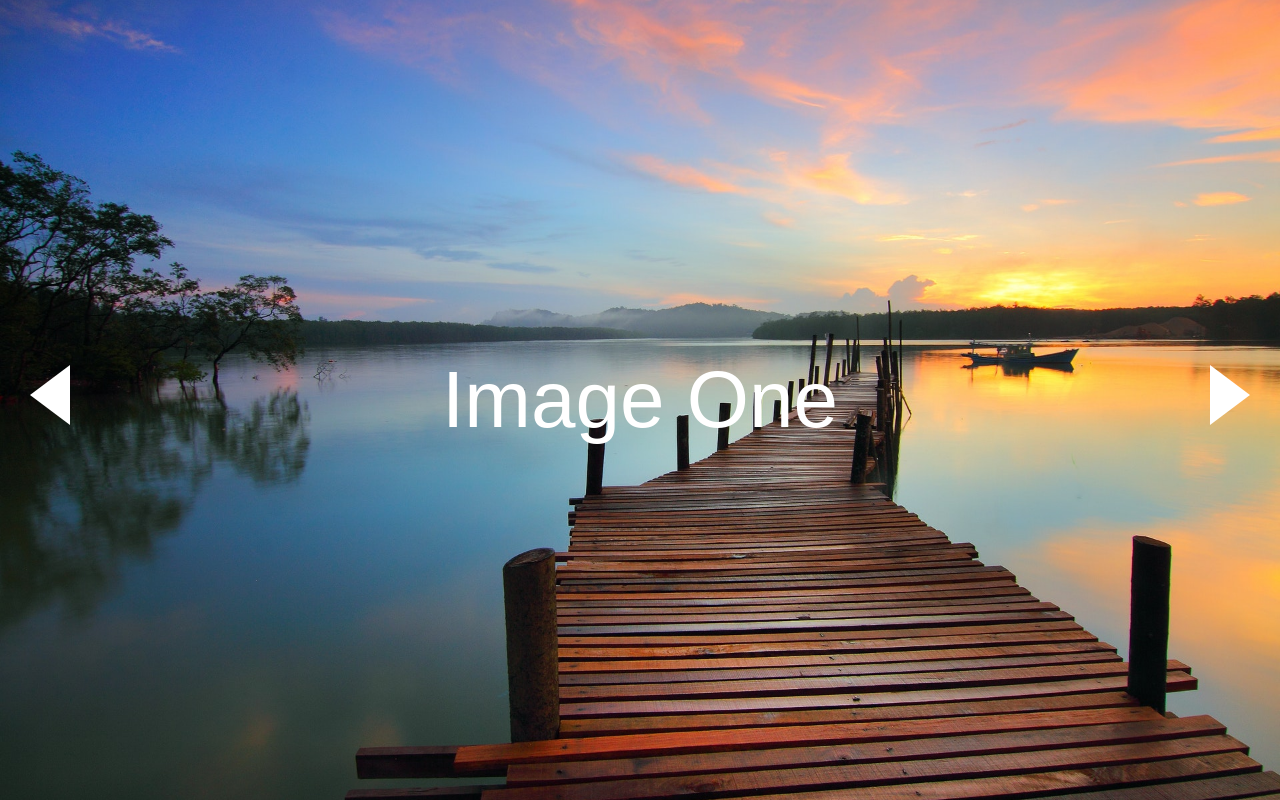
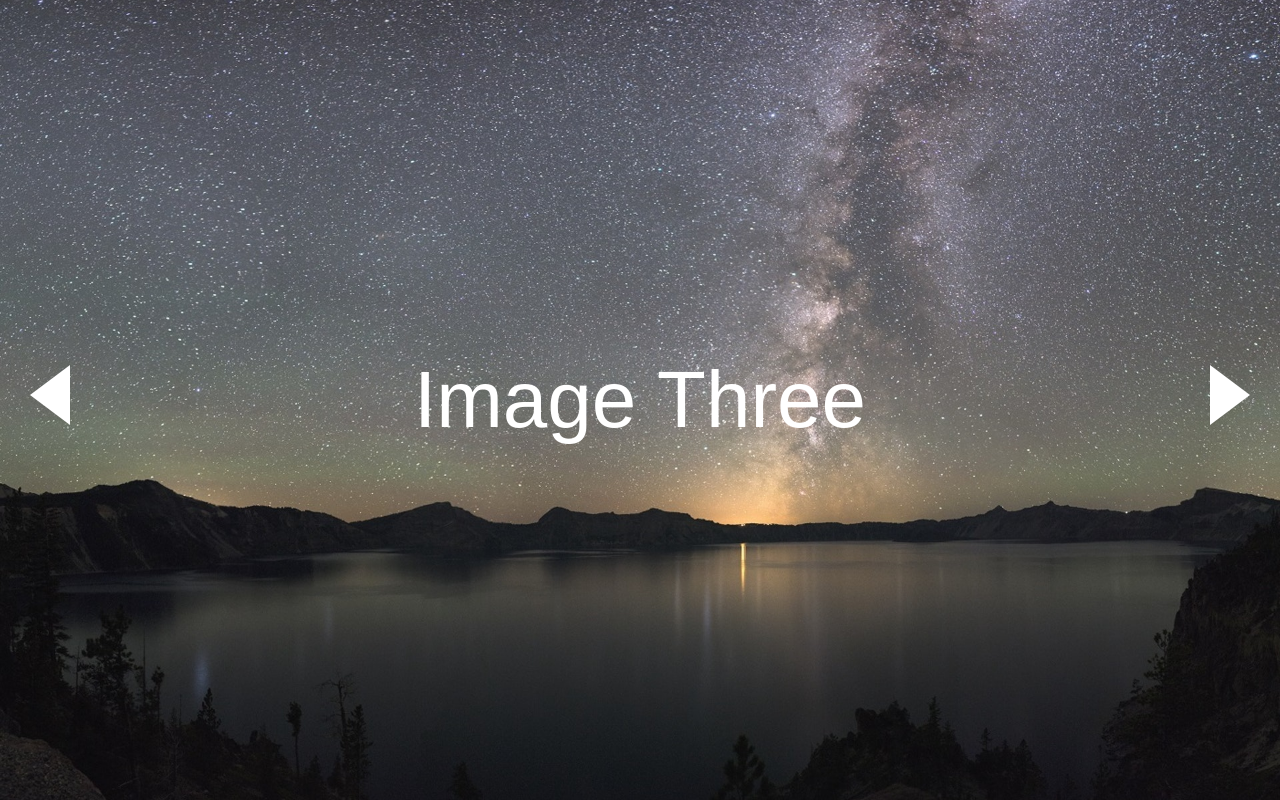
Before and after one commit to czuniga10/image-slider, a plain HTML site: page index.html in a window 1280 px wide. Both pictures are taken after a click on the element 50 px from the left and 395 px from the top of the page. Drawn offline with Linux system fonts and the light colour scheme.

Commit message:
image slider done

```diff
--- a/index.html
+++ b/index.html
@@ -33,6 +33,56 @@
 
     <script>
         let sliderImages = document.querySelectorAll('.slide');
+        let arrowLeft = document.querySelector('#arrow-left');
+        let arrowRight = document.querySelector('#arrow-right');
+        let current = 0;
+
+        //clear all images
+        function reset() {
+            for(var i = 0; i < sliderImages.length; i++) {
+                sliderImages[i].style.display = 'none';
+            }
+        }
+
+        //initializes the slider
+        function startSlide() {
+            reset();
+            sliderImages[0].style.display = 'block';
+        }
+
+        //Show previous
+        function slideLeft() {
+            reset();
+            sliderImages[current - 1].style.display = 'block';
+            current--;
+        }
+
+        //show next
+        function slideRight() {
+            reset();
+            sliderImages[current + 1].style.display = 'block';
+            current++;
+        }
+
+        //left arrow click
+        arrowLeft.addEventListener('click', () => {
+            if(current === 0) {
+                current = sliderImages.length;
+            }
+            slideLeft();
+        })
+
+                //left arrow click
+        arrowRight.addEventListener('click', () => {
+            if(current === sliderImages.length - 1) {
+                current = -1;
+            }
+            slideRight();
+        })
+
+        startSlide();
+
+
     </script>
 </body>
 </html>
```
